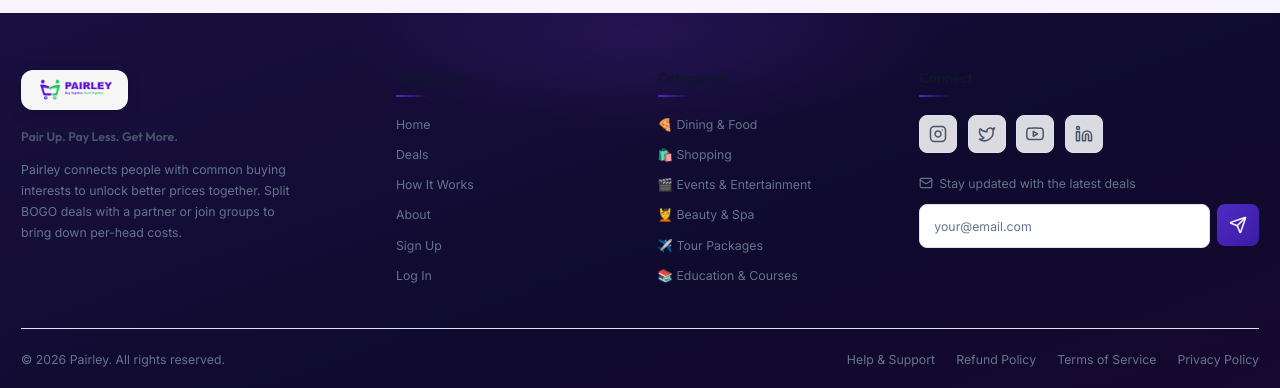
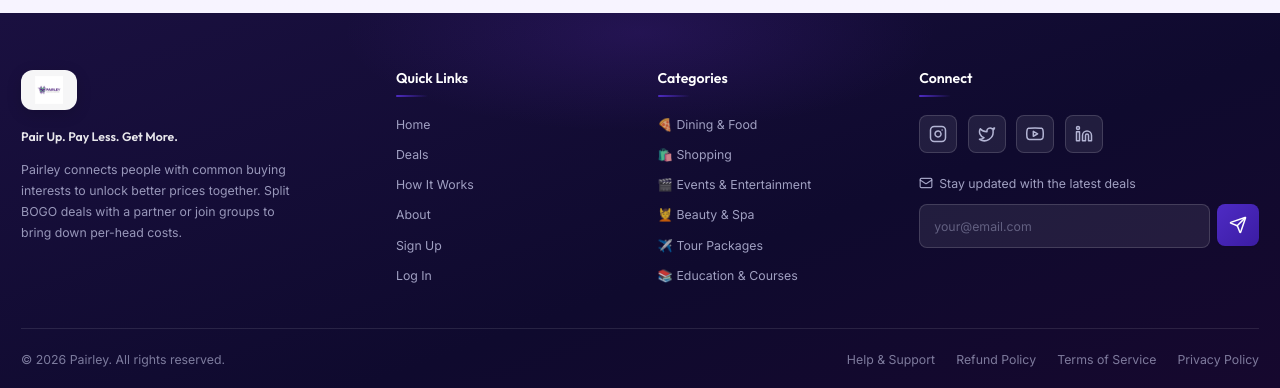
Before and after one commit to fscpaid-Vasanth/pairley-frontend2026, a React (Vite) app: page / in a window 1280 px wide. Shown: the part 1933-2321 px from the top of the page. Built offline with nearby package versions, Linux system fonts and the light colour scheme; no server answers.

Commit message:
feat: improve footer colors, logo, scroll-to-top, clickable deal cards and thin borders

```diff
--- a/src/App.jsx
+++ b/src/App.jsx
@@ -1,4 +1,4 @@
-import { useState } from 'react';
+import { useState, useEffect } from 'react';
 import { BrowserRouter, Routes, Route, Navigate, useLocation } from 'react-router-dom';
 import { AnimatePresence } from 'framer-motion';
 
@@ -63,12 +63,23 @@ function AppLayout({ children, onSearchClick }) {
   );
 }
 
+function ScrollToTop() {
+  const { pathname } = useLocation();
+
+  useEffect(() => {
+    window.scrollTo(0, 0);
+  }, [pathname]);
+
+  return null;
+}
+
 function AppContent() {
   const [isSearchOpen, setIsSearchOpen] = useState(false);
   const location = useLocation();
 
   return (
     <div className="app-root flex flex-col min-h-screen">
+      <ScrollToTop />
       <AnimatePresence mode="wait" initial={false}>
         <Routes location={location} key={location.pathname}>
           {/* Public Routes */}
--- a/src/components/DealCard.css
+++ b/src/components/DealCard.css
@@ -3,7 +3,6 @@
 .deal-card {
   display: block;
   background: white;
-  border: 1.5px solid rgba(196, 198, 220, 0.4);
   border-radius: 18px;
   overflow: hidden;
   box-shadow:
@@ -15,12 +14,27 @@
   position: relative;
 }
 
+.deal-card--pair {
+  border: 1.5px solid rgba(78, 43, 196, 0.28); /* Thin dark blue border */
+}
+
+.deal-card--group {
+  border: 1.5px solid rgba(16, 185, 129, 0.35); /* Thin green border */
+}
+
 .deal-card:hover {
-  border-color: rgba(124, 58, 237, 0.3);
   box-shadow:
     0 12px 32px rgba(78, 43, 196, 0.13),
     0 0 0 3px rgba(124, 58, 237, 0.06);
   transform: translateY(-5px);
+}
+
+.deal-card--pair:hover {
+  border-color: rgba(78, 43, 196, 0.65);
+}
+
+.deal-card--group:hover {
+  border-color: rgba(16, 185, 129, 0.70);
 }
 
 /* ── Image wrapper ── */
--- a/src/components/DealCard.jsx
+++ b/src/components/DealCard.jsx
@@ -31,7 +31,7 @@ export default function DealCard({ deal, onClick }) {
       animate={{ opacity: 1, y: 0 }}
       transition={{ duration: 0.3 }}
     >
-      <Link to={`/deals/${deal.id}`} className="deal-card" onClick={onClick}>
+      <Link to={`/deals/${deal.id}`} className={`deal-card ${isPair ? 'deal-card--pair' : 'deal-card--group'}`} onClick={onClick}>
 
         {/* ── Image ── */}
         <div className="deal-card__image-wrap">
--- a/src/components/Footer.css
+++ b/src/components/Footer.css
@@ -102,12 +102,12 @@
   font-family: var(--font-display);
   font-size: var(--text-sm);
   font-weight: 600;
-  color: var(--text-secondary);
+  color: rgba(255, 255, 255, 0.9);
   margin-bottom: var(--space-4);
 }
 
 .footer__brand-desc {
-  color: var(--text-muted);
+  color: rgba(196, 198, 230, 0.75);
   font-size: var(--text-sm);
   line-height: 1.7;
   max-width: 280px;
@@ -118,7 +118,7 @@
   font-family: var(--font-display);
   font-size: var(--text-base);
   font-weight: 600;
-  color: var(--text);
+  color: #ffffff;
   margin-bottom: var(--space-5);
   position: relative;
   padding-bottom: var(--space-3);
@@ -143,7 +143,7 @@
 }
 
 .footer__link {
-  color: var(--text-muted);
+  color: rgba(196, 198, 230, 0.8);
   font-size: var(--text-sm);
   text-decoration: none;
   transition: color var(--transition-fast), transform var(--transition-fast);
@@ -151,7 +151,7 @@
 }
 
 .footer__link:hover {
-  color: var(--primary-light);
+  color: #a78bfa;
   transform: translateX(4px);
 }
 
@@ -169,9 +169,9 @@
   width: 38px;
   height: 38px;
   border-radius: var(--radius-md);
-  background: var(--glass-bg);
-  border: 1px solid var(--border);
-  color: var(--text-secondary);
+  background: rgba(255, 255, 255, 0.08);
+  border: 1px solid rgba(255, 255, 255, 0.15);
+  color: rgba(196, 198, 230, 0.9);
   transition: all var(--transition-fast);
 }
 
@@ -186,7 +186,7 @@
 /* --- Newsletter --- */
 .footer__newsletter-label {
   font-size: var(--text-sm);
-  color: var(--text-muted);
+  color: rgba(196, 198, 230, 0.8);
   margin-bottom: var(--space-3);
 }
 
@@ -199,21 +199,21 @@
   flex: 1;
   padding: var(--space-3) var(--space-4);
   border-radius: var(--radius-md);
-  background: var(--surface);
-  border: 1px solid var(--border);
-  color: var(--text);
+  background: rgba(255, 255, 255, 0.08);
+  border: 1px solid rgba(255, 255, 255, 0.15);
+  color: white;
   font-size: var(--text-sm);
   outline: none;
   transition: border-color var(--transition-fast);
 }
 
 .footer__newsletter-input:focus {
-  border-color: var(--primary);
-  box-shadow: 0 0 0 3px var(--primary-glow);
+  border-color: #a78bfa;
+  box-shadow: 0 0 0 3px rgba(167, 139, 250, 0.2);
 }
 
 .footer__newsletter-input::placeholder {
-  color: var(--text-muted);
+  color: rgba(196, 198, 230, 0.4);
 }
 
 .footer__newsletter-btn {
@@ -239,14 +239,14 @@
 .footer__bottom {
   margin-top: var(--space-12);
   padding: var(--space-6) 0;
-  border-top: 1px solid var(--border);
+  border-top: 1px solid rgba(255, 255, 255, 0.1);
   display: flex;
   align-items: center;
   justify-content: space-between;
 }
 
 .footer__copyright {
-  color: var(--text-muted);
+  color: rgba(196, 198, 230, 0.6);
   font-size: var(--text-sm);
 }
 
@@ -256,14 +256,14 @@
 }
 
 .footer__legal-link {
-  color: var(--text-muted);
+  color: rgba(196, 198, 230, 0.6);
   font-size: var(--text-sm);
   text-decoration: none;
   transition: color var(--transition-fast);
 }
 
 .footer__legal-link:hover {
-  color: var(--primary-light);
+  color: #a78bfa;
 }
 
 /* --- Responsive --- */
--- a/src/components/ImageWithFallback.css
+++ b/src/components/ImageWithFallback.css
@@ -51,7 +51,6 @@
 .image-fallback--deal {
   width: 100%;
   height: 100%;
-  min-height: 180px;
 }
 
 .image-fallback__circle-glow {
--- a/src/pages/HomePage.css
+++ b/src/pages/HomePage.css
@@ -37,19 +37,20 @@
 }
 
 .popular-deal-card {
-  border: 1px solid var(--border);
+  border: 1.5px solid rgba(78, 43, 196, 0.25);
   border-radius: 12px;
   overflow: hidden;
   background: white;
   display: flex;
   flex-direction: column;
-  transition: transform 0.22s ease, box-shadow 0.22s ease;
+  transition: transform 0.22s ease, box-shadow 0.22s ease, border-color 0.22s ease;
   box-shadow: 0 2px 8px rgba(78, 43, 196, 0.05);
 }
 
 .popular-deal-card:hover {
   transform: translateY(-4px);
   box-shadow: 0 12px 32px rgba(78, 43, 196, 0.13);
+  border-color: rgba(78, 43, 196, 0.60);
 }
 
 .popular-deal-body {
--- a/src/pages/business/BusinessDashboard.jsx
+++ b/src/pages/business/BusinessDashboard.jsx
@@ -295,15 +295,16 @@ export default function BusinessDashboard() {
                   return (
                     <div key={deal.id} className="bg-white border border-slate-200/80 p-4 rounded-2xl flex flex-col sm:flex-row sm:items-center justify-between gap-4 shadow-sm hover:shadow-md transition-all duration-300 group">
                       <div className="flex items-center gap-4">
+                        <Link to={`/deals/${deal.id}`} className="flex items-center gap-4 hover:no-underline group/link">
                           <ImageWithFallback
                             src={deal.images?.[0]}
                             alt={deal.title}
-                          className="w-14 h-14 rounded-xl object-cover border border-slate-100 flex-shrink-0 group-hover:scale-102 transition-transform duration-300"
+                            className="w-14 h-14 rounded-xl object-cover border border-slate-100 flex-shrink-0 group-hover:scale-105 transition-transform duration-300"
                             fallbackType="deal"
                             category={deal.category}
                           />
                           <div>
-                          <h4 className="font-bold text-slate-800 text-xs md:text-sm group-hover:text-[#4E2BC4] transition-colors duration-200 line-clamp-1">{deal.title}</h4>
+                            <h4 className="font-bold text-slate-800 text-xs md:text-sm group-hover:text-[#4E2BC4] group-hover/link:text-[#4E2BC4] transition-colors duration-200 line-clamp-1">{deal.title}</h4>
                             <div className="flex items-center gap-3 mt-1.5">
                               <span className={`px-2 py-0.5 rounded text-[9px] font-bold uppercase ${
                                 isPair ? 'bg-purple-100 text-purple-700' : 'bg-indigo-100 text-indigo-700'
@@ -313,6 +314,7 @@ export default function BusinessDashboard() {
                               <span className="text-[10px] text-slate-400 font-medium">{deal.location}</span>
                             </div>
                           </div>
+                        </Link>
                       </div>
 
                       <div className="flex items-center justify-between sm:justify-end gap-6 border-t sm:border-t-0 border-slate-100 pt-3 sm:pt-0">
```
Also changed, not shown: src/pages/customer/CustomerDashboard.jsx (+9 -7 lines), public/logo.png. Lines whose indentation alone changed are shown as unchanged.
